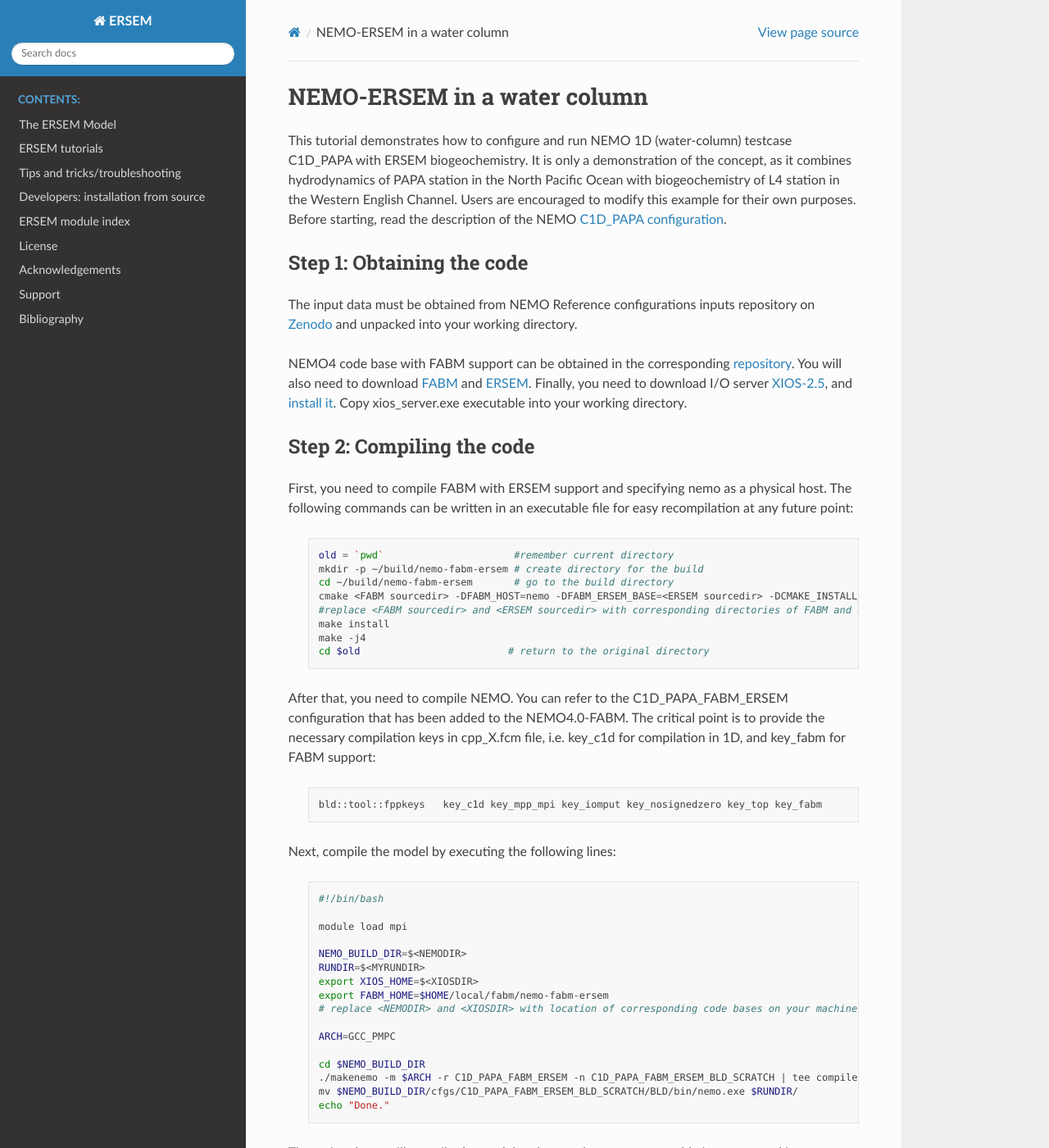
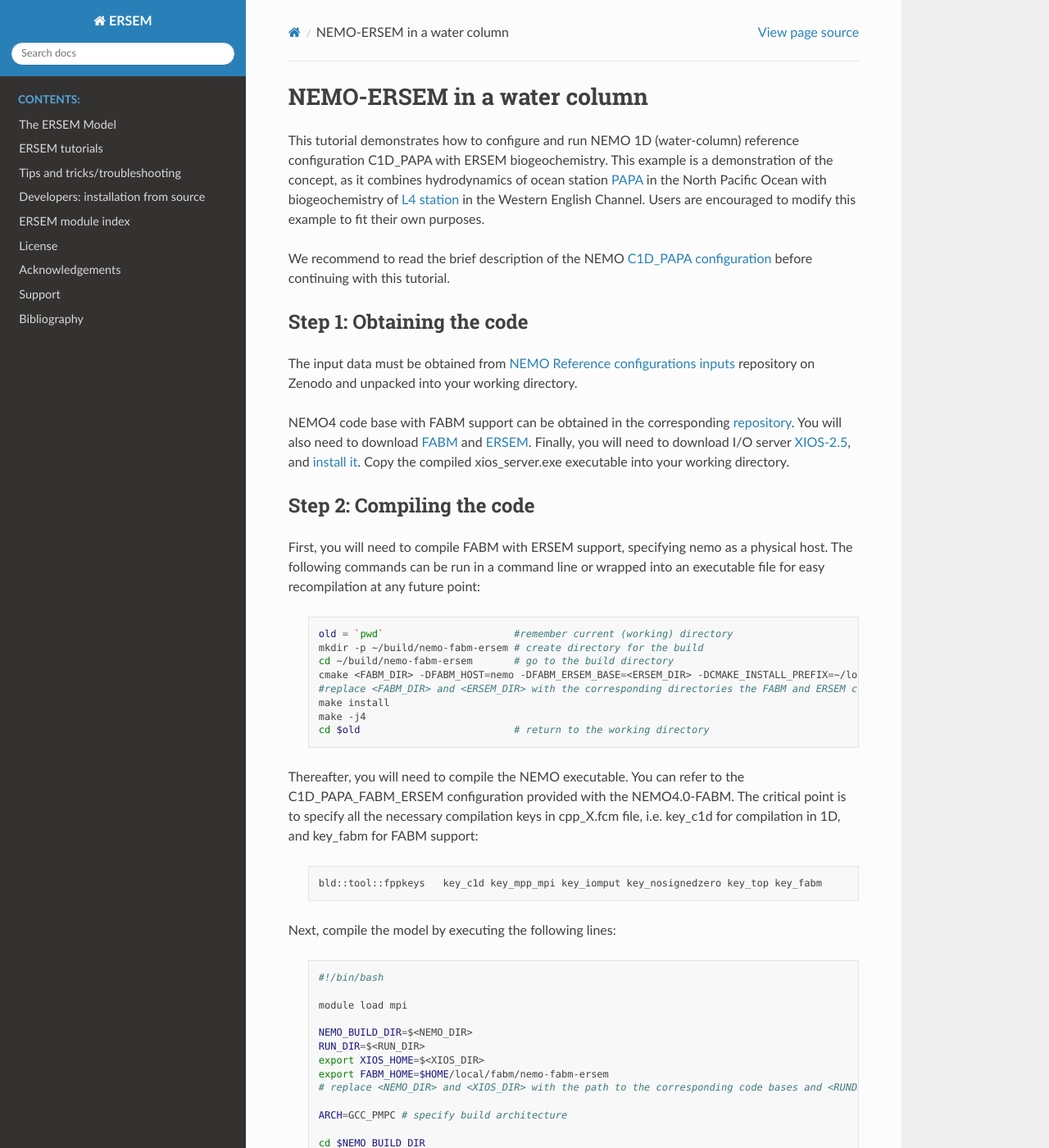
Before and after one commit to pmlmodelling/ersem, a Sphinx documentation site: the page built from docs/source/tutorials/nemo1d.rst, in a window 1280 px wide and 1400 px high. Shown: the whole window at 82% size. Built offline with Sphinx 7.4.7 and the Read the Docs theme 2.0.0, drawn with Linux system fonts in a browser that asks for light colours; formulas are drawn with MathJax 3; the version number could not be read and is left out; some of the changed text lies outside the part shown.

Commit message:
Update nemo1d.rst

```diff
--- a/docs/source/tutorials/nemo1d.rst
+++ b/docs/source/tutorials/nemo1d.rst
@@ -5,38 +5,35 @@
 NEMO-ERSEM in a water column
 #############################
 
-This tutorial demonstrates how to configure and run NEMO 1D (water-column)
-testcase C1D_PAPA with ERSEM biogeochemistry. It is only a demonstration of
-the concept, as it combines hydrodynamics of PAPA station in the North
-Pacific Ocean with biogeochemistry of L4 station in the Western English
-Channel. Users are encouraged to modify this example for their own purposes.
-Before starting, read the description of the NEMO `C1D_PAPA configuration <https://forge.ipsl.jussieu.fr/nemo/chrome/site/doc/NEMO/guide/html/cfgs.html#c1d-papa>`__.
+This tutorial demonstrates how to configure and run NEMO 1D (water-column) reference configuration C1D_PAPA with ERSEM biogeochemistry. This example is a demonstration of the concept, as it combines hydrodynamics of ocean station `PAPA <https://www.pmel.noaa.gov/ocs/Papa>`_ in the North Pacific Ocean with biogeochemistry of `L4 station <https://www.westernchannelobservatory.org.uk/>`_ in the Western English Channel. Users are encouraged to modify this example to fit their own purposes.
+
+We recommend to read the brief description of the NEMO `C1D_PAPA configuration <https://forge.ipsl.jussieu.fr/nemo/chrome/site/doc/NEMO/guide/html/cfgs.html#c1d-papa>`__ before continuing with this tutorial.
 
 Step 1: Obtaining the code
 ~~~~~~~~~~~~~~~~~~~~~~~~~~~~
 
-The input data must be obtained from NEMO Reference configurations inputs repository on `Zenodo <https://zenodo.org/record/1472245#.Yt6_QIzMKEI>`__ and unpacked into your working directory.
+The input data must be obtained from `NEMO Reference configurations inputs <https://zenodo.org/record/1472245#.Yt6_QIzMKEI>`__ repository on Zenodo  and unpacked into your working directory.
 
-NEMO4 code base with FABM support can be obtained in the corresponding `repository <https://github.com/pmlmodelling/NEMO4.0-FABM>`__. You will also need to download `FABM <https://github.com/fabm-model/fabm>`__ and `ERSEM <https://github.com/pmlmodelling/ersem>`__. Finally, you need to download I/O server `XIOS-2.5 <https://forge.ipsl.jussieu.fr/nemo/chrome/site/doc/NEMO/guide/html/install.html#extract-and-install-xios>`__, and `install it <https://forge.ipsl.jussieu.fr/ioserver/>`__. Copy xios_server.exe executable into your working directory.
+NEMO4 code base with FABM support can be obtained in the corresponding `repository <https://github.com/pmlmodelling/NEMO4.0-FABM>`__. You will also need to download `FABM <https://github.com/fabm-model/fabm>`__ and `ERSEM <https://github.com/pmlmodelling/ersem>`__. Finally, you will need to download I/O server `XIOS-2.5 <https://forge.ipsl.jussieu.fr/nemo/chrome/site/doc/NEMO/guide/html/install.html#extract-and-install-xios>`__, and `install it <https://forge.ipsl.jussieu.fr/ioserver/>`__. Copy the compiled xios_server.exe executable into your working directory.
 
 
 Step 2: Compiling the code
 ~~~~~~~~~~~~~~~~~~~~~~~~~~~
 
-First, you need to compile FABM with ERSEM support and specifying nemo as a physical host. The following commands can be written in an executable file for easy recompilation at any future point:
+First, you will need to compile FABM with ERSEM support, specifying nemo as a physical host. The following commands can be run in a command line or wrapped into an executable file for easy recompilation at any future point:
 
   .. code-block:: bash
 
-        old = `pwd`                      #remember current directory
+        old = `pwd`                      #remember current (working) directory
         mkdir -p ~/build/nemo-fabm-ersem # create directory for the build
         cd ~/build/nemo-fabm-ersem       # go to the build directory
-        cmake <FABM sourcedir> -DFABM_HOST=nemo -DFABM_ERSEM_BASE=<ERSEM sourcedir> -DCMAKE_INSTALL_PREFIX=~/local/fabm/nemo-fabm-ersem
-        #replace <FABM sourcedir> and <ERSEM sourcedir> with corresponding directories of FABM and ERSEM code bases.
+        cmake <FABM_DIR> -DFABM_HOST=nemo -DFABM_ERSEM_BASE=<ERSEM_DIR> -DCMAKE_INSTALL_PREFIX=~/local/fabm/nemo-fabm-ersem
+        #replace <FABM_DIR> and <ERSEM_DIR> with the corresponding directories the FABM and ERSEM code bases were downloaded to.
         make install
         make -j4
-        cd $old                         # return to the original directory
+        cd $old                          # return to the working directory
 
-After that, you need to compile NEMO. You can refer to the C1D_PAPA_FABM_ERSEM configuration that has been added to the NEMO4.0-FABM. The critical point is to provide the necessary compilation keys in cpp_X.fcm file, i.e. key_c1d for compilation in 1D, and key_fabm for FABM support:
+Thereafter, you will need to compile the NEMO executable. You can refer to the C1D_PAPA_FABM_ERSEM configuration provided with the NEMO4.0-FABM. The critical point is to specify all the necessary compilation keys in cpp_X.fcm file, i.e. key_c1d for compilation in 1D, and key_fabm for FABM support:
 
   .. code-block:: bash
 
@@ -50,22 +47,22 @@ Next, compile the model by executing the following lines:
 
     module load mpi
 
-    NEMO_BUILD_DIR=$<NEMODIR>
-    RUNDIR=$<MYRUNDIR>
-    export XIOS_HOME=$<XIOSDIR>
+    NEMO_BUILD_DIR=$<NEMO_DIR>
+    RUN_DIR=$<RUN_DIR>
+    export XIOS_HOME=$<XIOS_DIR>
     export FABM_HOME=$HOME/local/fabm/nemo-fabm-ersem
-    # replace <NEMODIR> and <XIOSDIR> with location of corresponding code bases on your machine, <MYRUNDIR> with your working directory. FABM_HOME in this example corresponds to directory where we installed FABM-ERSEM above.
+    # replace <NEMO_DIR> and <XIOS_DIR> with the path to the corresponding code bases and <RUNDIR> with your working directory. FABM_HOME in this example corresponds to the directory where FABM-ERSEM was installed.
 
-    ARCH=GCC_PMPC
+    ARCH=GCC_PMPC # specify build architecture
 
     cd $NEMO_BUILD_DIR
     ./makenemo -m $ARCH -r C1D_PAPA_FABM_ERSEM -n C1D_PAPA_FABM_ERSEM_BLD_SCRATCH | tee compile.log
-    mv $NEMO_BUILD_DIR/cfgs/C1D_PAPA_FABM_ERSEM_BLD_SCRATCH/BLD/bin/nemo.exe $RUNDIR/
+    mv $NEMO_BUILD_DIR/cfgs/C1D_PAPA_FABM_ERSEM_BLD_SCRATCH/BLD/bin/nemo.exe $RUN_DIR/
     echo "Done."
 
 The script above will compile the model and move the nemo executable into your working directory.
 
-Note that you might need to edit the architecture file depending on the machine you are compiling and running the model on. This will include compiler version, compiler flags and links to netCDF libraries. Here, we are pointing our compilation to arch-GCC_PMPC.fcm file (available within NEMO4.0-FABM repository) to compile on a typical PML workstation running Fedora Linux distribution and using a GNU Fortran compiler.
+Note that you will need to edit the architecture file depending on the machine you are compiling and running the model on. This will include compiler version, compiler flags and links to netCDF libraries. Here, we are pointing our compilation to arch-GCC_PMPC.fcm file (available within NEMO4.0-FABM repository) to compile on a typical PML workstation running Fedora Linux distribution and using a GNU Fortran compiler.
 
 Step 3: Getting ready to run the model
 ~~~~~~~~~~~~~~~~~~~~~~~~~~~~~~~~~~~~~~~~
@@ -92,12 +89,10 @@ ERSEM requires some external inputs, which we must provde. The following lines s
            value: 1.0e-10
            standard_name: gelbstoff_absorption_satellite
 
-Create links to or copy namelist files from cfgs/C1D_PAPA_FABM_ERSEM folder in your working repository. Repeat the same procedure for *.xml files. file_def_nemo.xml defines which outputs will be saved, and at what frequency. For the purpose of our example, we will save a range of daily averaged pelagic and benthic state and diagnostic variables. Use this file as a template to specify your own range of outputs.
+Create links to, or copy namelist files from cfgs/C1D_PAPA_FABM_ERSEM folder in your working repository. Repeat the same procedure for *.xml files. file_def_nemo.xml defines which outputs will be saved, and at what frequency. For the purpose of this example, we will save a range of daily averaged pelagic and benthic state and diagnostic variables. Use this file as a template to specify your own range of outputs.
 
-Step 4: Running the model... at last...
-~~~~~~~~~~~~~~~~~~~~~~~~~~~~~~~~~~~~~~~~~
-
-Finally, you are ready to launch the model...
+Step 4: Running the model
+~~~~~~~~~~~~~~~~~~~~~~~~~~~
 
  .. code-block:: bash
 
```
